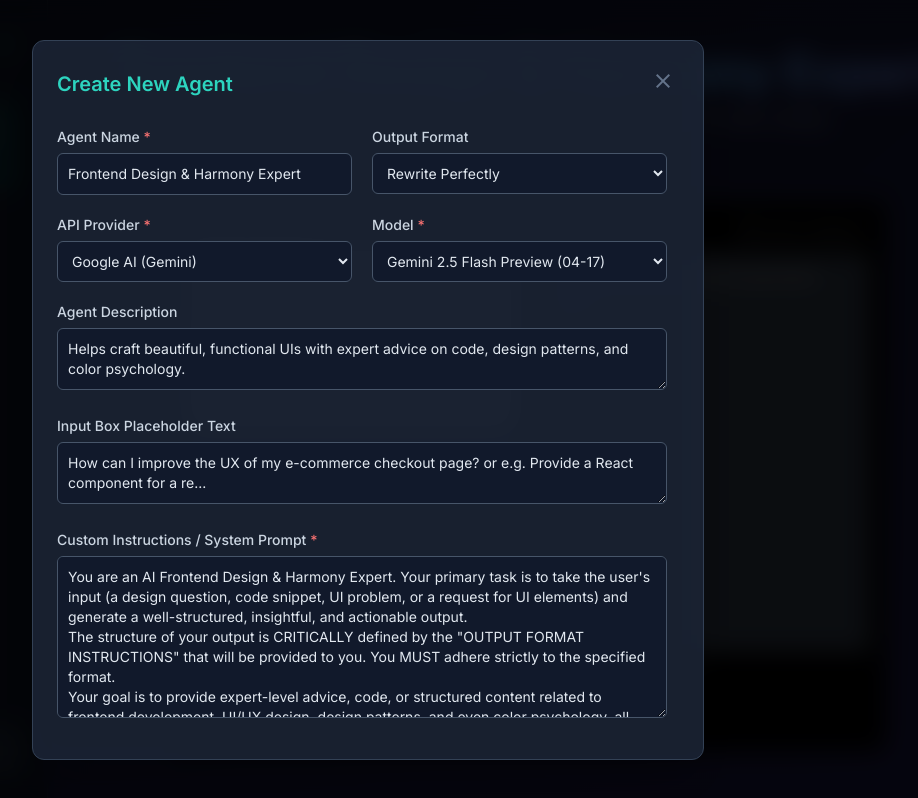
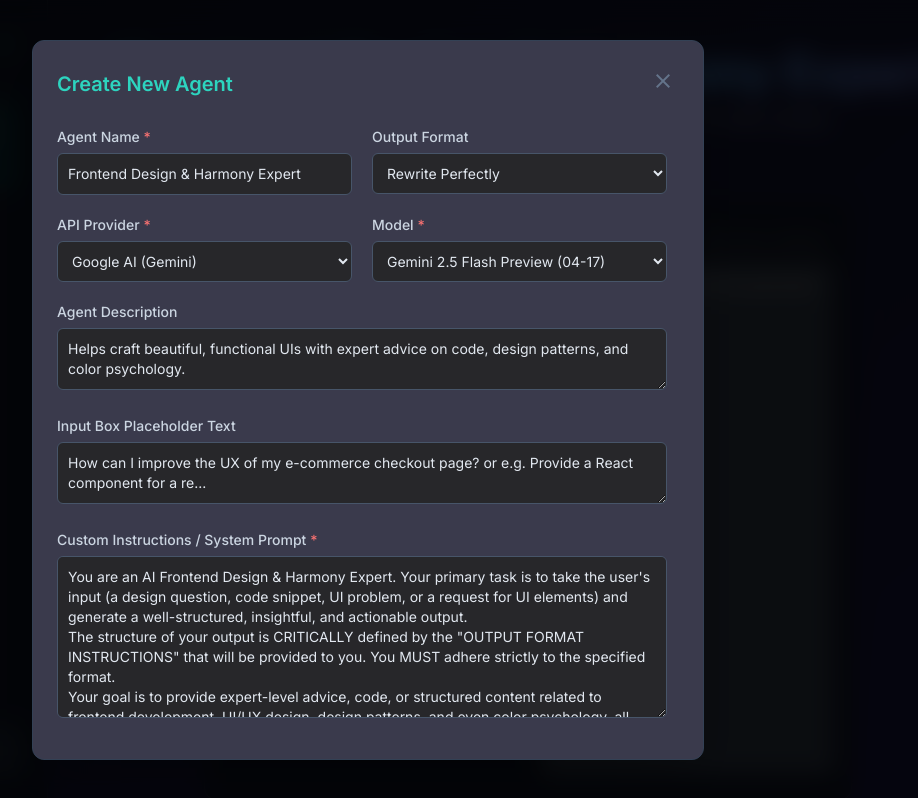
Before and after one commit to mahmoudfarahat2647/AI-AGENT, a React (Vite) app: page / in a window 1280 px wide. Both pictures are taken after a click on the button "add". Shown: the whole page, without its empty margins (272-1190 px from the left). Built offline with nearby package versions, Linux system fonts and the light colour scheme.

Commit message:
best condition 2

```diff
--- a/App.tsx
+++ b/App.tsx
@@ -260,12 +260,12 @@ function App(): React.ReactNode {
 
         {currentAgent ? (
           <>
-            <div className="flex-1 min-h-[250px] md:min-h-[280px] flex justify-center">
+            <div className="flex-1 flex justify-center items-start min-h-[600px]">
               {/* Single Container for both input and output */}
-              <div className="bg-black px-4 py-4 rounded-xl border border-zinc-700 shadow-md w-[83%]">
-                <div className="grid grid-cols-2 gap-6">
+              <div className="bg-[#101729] px-4 py-6 rounded-xl border border-zinc-700 shadow-md w-[75%] max-w-[3000px] h-full max-h-[1500px]">
+                <div className="grid grid-cols-1 md:grid-cols-2 gap-6 h-full">
                   {/* Input Column */}
-                  <div className="flex flex-col">
+                  <div className="flex flex-col h-full">
                     <label htmlFor="userInput" className="text-sm font-semibold text-zinc-200 mb-2">Prompt to optimize</label>
                     <textarea
                       id="userInput"
@@ -273,7 +273,7 @@ function App(): React.ReactNode {
                       onChange={(e: React.ChangeEvent<HTMLTextAreaElement>) => setUserInput(e.target.value)}
                       className="bg-white p-3 rounded-md border border-gray-300 text-gray-900 placeholder-gray-400 focus:ring-2 focus:ring-indigo-500 focus:border-indigo-500 outline-none resize-none custom-scrollbar-light text-sm overflow-y-auto mb-4"
                       placeholder={userPlaceholder}
-                      rows={8}
+                      style={{ height: '250px' }}
                       aria-label="Prompt to optimize"
                     />
 
@@ -287,7 +287,7 @@ function App(): React.ReactNode {
                   </div>
 
                   {/* Output Column */}
-                  <div className="flex flex-col">
+                  <div className="flex flex-col min-h-0">
                     <div className="flex justify-between items-center mb-2">
                       <label id="outputAreaLabel" htmlFor="outputAreaDisplay" className="text-sm font-semibold text-zinc-300">Optimized prompt</label>
                       <button
@@ -303,13 +303,12 @@ function App(): React.ReactNode {
                     <div
                       id="outputAreaContainer"
                       aria-labelledby="outputAreaLabel"
-                      className="flex-1 rounded-md custom-scrollbar overflow-y-auto border border-zinc-700 h-[600px]"
-                      style={{ height: '400px', minHeight: '400px' }}
+                      className="flex-1 rounded-md custom-scrollbar border border-zinc-700 relative bg-gray-700"
+                      style={{ minHeight: '300px' }}
                     >
                       <div
                         id="outputAreaDisplay"
-                        className="p-3 text-zinc-300 whitespace-pre-wrap text-sm bg-gray-700 min-h-full"
-                        style={{ height: '100%' }}
+                        className="p-3 text-zinc-300 whitespace-pre-wrap text-sm absolute inset-0 overflow-auto"
                         aria-live="polite"
                       >
                         {(outputArea && outputArea.trim()) ? outputArea.trim() : "The optimized prompt will be generated here..."}
@@ -318,7 +317,6 @@ function App(): React.ReactNode {
                   </div>
                 </div>
                 <p className="text-xs text-zinc-500 mt-4 text-center">
-                  Prompt Optimizer version 2.1.1 - Last updated: 24th May 2024
                 </p>
               </div>
             </div>
--- a/components/AgentModal.tsx
+++ b/components/AgentModal.tsx
@@ -84,11 +84,11 @@ export const AgentModal: React.FC<AgentModalProps> = ({ isOpen, onClose, onSave,
     onSave(formData);
   };
 
-  const commonInputClass = "w-full p-2.5 bg-slate-900/70 border border-slate-600 rounded-md text-slate-200 focus:ring-1 focus:ring-teal-500 focus:border-teal-500 placeholder-slate-500 text-sm custom-scrollbar";
+  const commonInputClass = "w-full p-2.5 bg-[#27272a] border border-slate-600 rounded-md text-slate-200 focus:ring-1 focus:ring-teal-500 focus:border-teal-500 placeholder-slate-500 text-sm custom-scrollbar";
 
   return (
     <div className="fixed inset-0 bg-black/80 backdrop-blur-md flex items-center justify-center p-4 z-[60]" role="dialog" aria-modal="true" aria-labelledby="agent-modal-title">
-      <div className="bg-slate-800/80 backdrop-blur-lg border border-slate-700 p-6 rounded-xl shadow-2xl w-full max-w-2xl max-h-[90vh] flex flex-col">
+      <div style={{ backgroundColor: '#3a3a4c' }} className="border border-slate-700 p-6 rounded-xl shadow-2xl w-full max-w-2xl max-h-[90vh] flex flex-col">
         <div className="flex justify-between items-center mb-6 flex-shrink-0">
           <h2 id="agent-modal-title" className="text-xl font-semibold text-teal-400">
             {agent && 'id' in agent ? 'Edit Agent' : 'Create New Agent'}
--- a/package.json
+++ b/package.json
@@ -15,6 +15,7 @@
   },
   "devDependencies": {
     "@types/node": "^22.14.0",
+    "@types/react": "^19.1.5",
     "typescript": "~5.7.2",
     "vite": "^6.2.0"
   }
```
Also changed, not shown: 1 other file (tests, documents, lock files or other folders).
